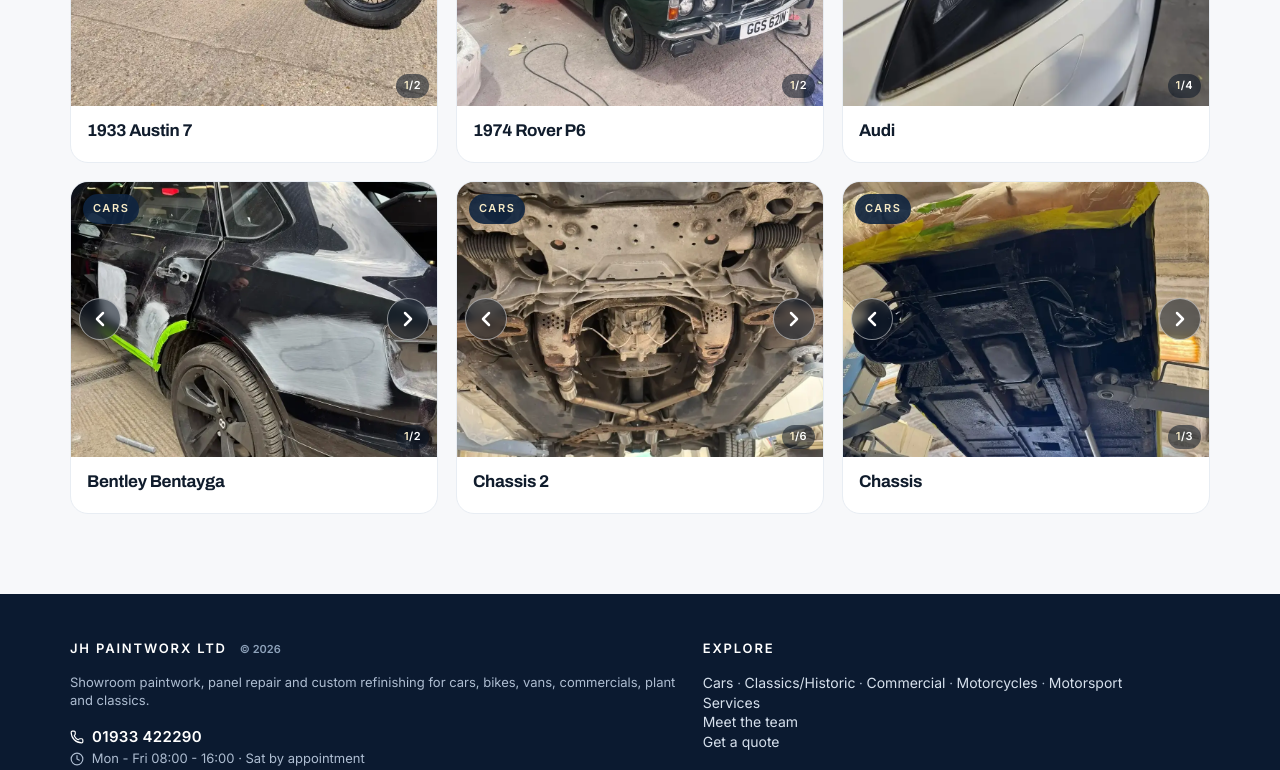
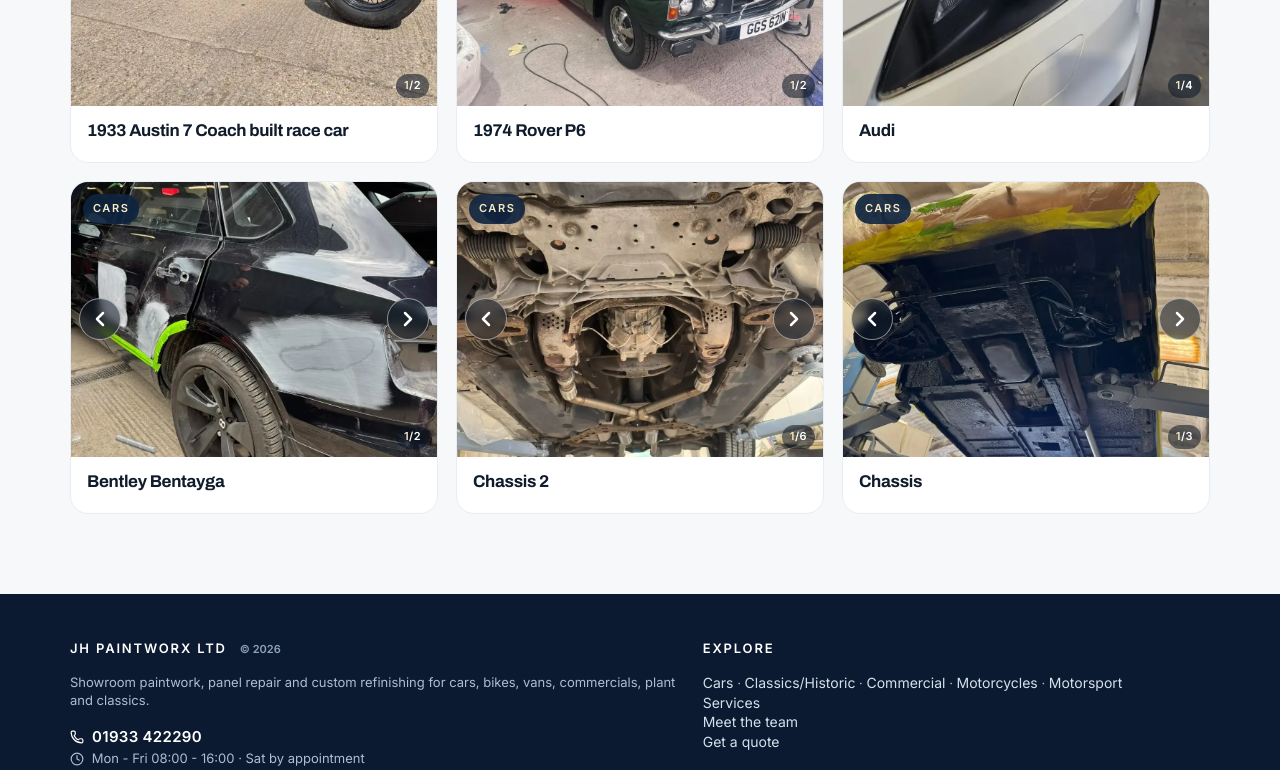
Before and after one commit to tingtom/jhpaintworx, an Astro site: page /jhpaintworx/ in a window 1280 px wide. Shown: the part 2200-2970 px from the top of the page. Built offline with nearby package versions, Linux system fonts and the light colour scheme; Astro itself is replaced by a stand-in of ours.

Commit message:
Update Paint jobs (workshop) “1933-austin-7”

```diff
--- a/src/content/jobs/1933-austin-7.md
+++ b/src/content/jobs/1933-austin-7.md
@@ -1,5 +1,5 @@
 ---
-title: 1933 Austin 7
+title: 1933 Austin 7 Coach built race car
 category: classics-historic
 images:
   - /jhpaintworx/images/uploads/pasted-image-1792141173284.webp
```
